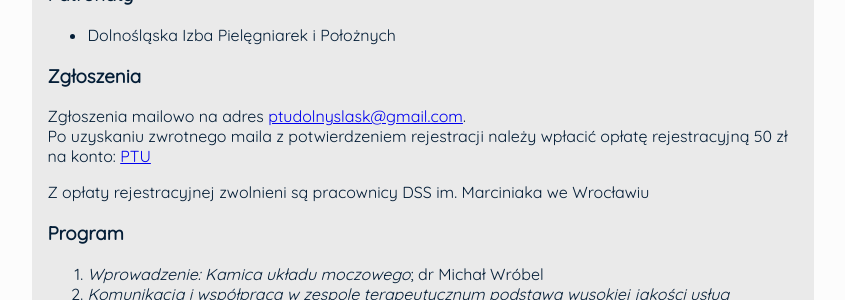
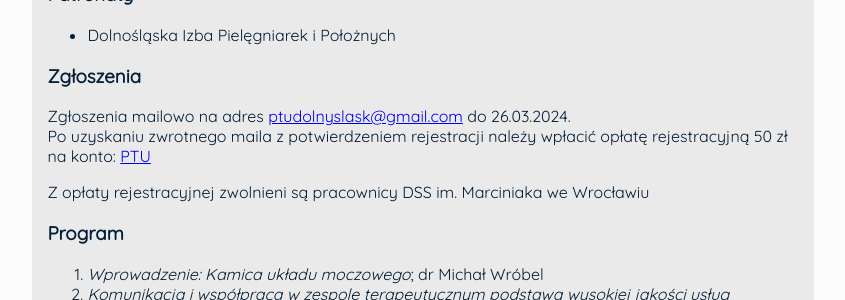
Before and after one commit to ptu-dolnyslask/ptu-dolnyslask.github.io, a Jekyll site: the page built from pages/conference/pielegniarstwo23.md, in a window 1280 px wide. Shown: the part 928-1228 px from the top of the page, without its empty margins (217-1062 px from the left). Built offline with Jekyll 4.4.1, drawn with Linux system fonts in a browser that asks for light colours; nearby versions of some CDN libraries; some web fonts are replaced.

Commit message:
p23 termin

```diff
--- a/pages/conference/pielegniarstwo23.md
+++ b/pages/conference/pielegniarstwo23.md
@@ -33,7 +33,7 @@ mgr inż. Katarzyna Kapuścińska, mgr Anna Zdrożna, dr n. med. Aleksandra Pyte
 * Dolnośląska Izba Pielęgniarek i Położnych
 
 ### Zgłoszenia
-Zgłoszenia mailowo na adres <a href="mailto:{{site.email}}">{{site.email}}</a>.<br/>
+Zgłoszenia mailowo na adres <a href="mailto:{{site.email}}">{{site.email}}</a> do 26.03.2024. <br/>
 Po uzyskaniu zwrotnego maila z potwierdzeniem rejestracji należy wpłacić opłatę rejestracyjną 50 zł na konto: <a href="/pages/kontakt.html">PTU</a>
 
 Z opłaty rejestracyjnej zwolnieni są pracownicy DSS im. Marciniaka we Wrocławiu
```
